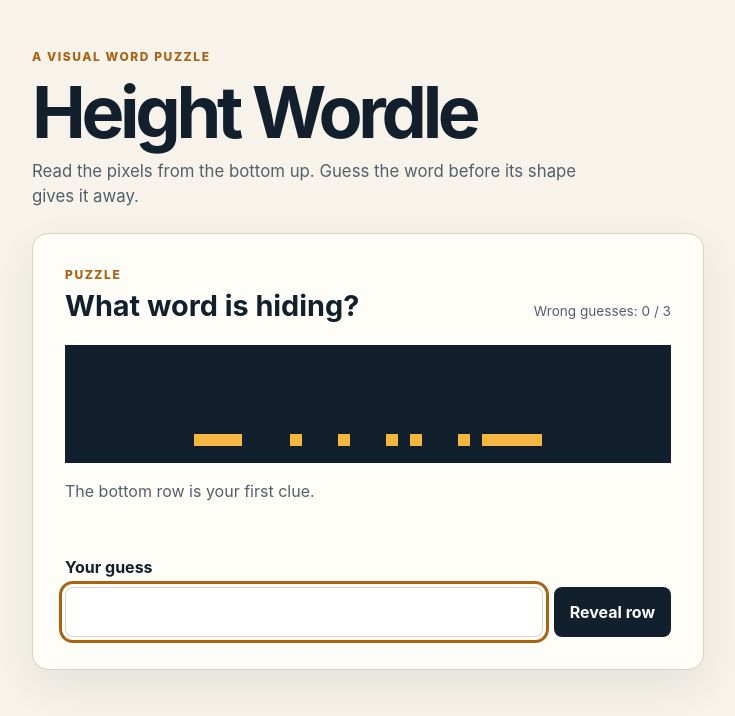
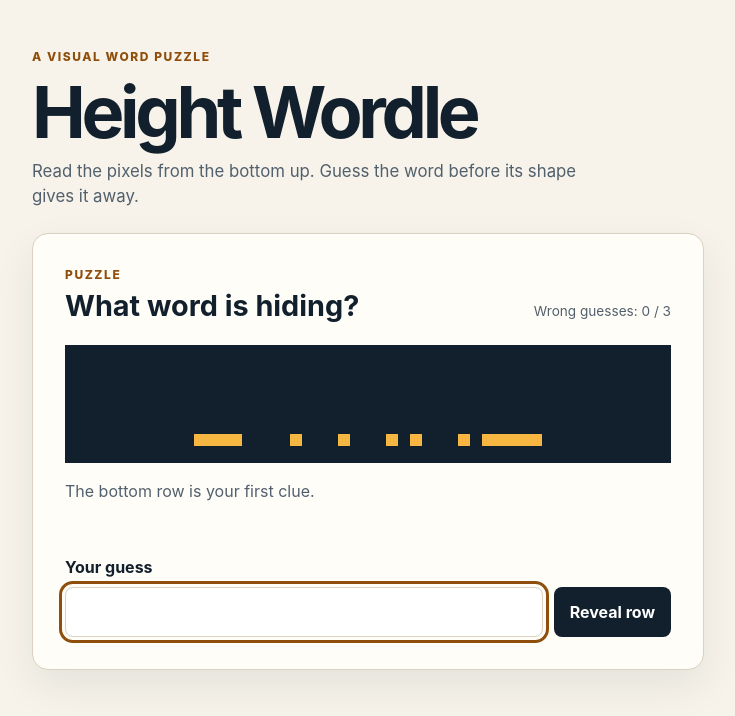
Before and after one commit to adityabhandari781/upword, a website with bundled scripts: page index.html in a window 1280 px wide. Shown: the whole page, without its empty margins (272-1007 px from the left). Built offline with nearby package versions, Linux system fonts and the light colour scheme.

Commit message:
fix: clear browser quality checks

```diff
--- a/css/style.css
+++ b/css/style.css
@@ -6,7 +6,7 @@
   --card: #fffdf8;
   --line: #d9d1c1;
   --accent: #f5b642;
-  --accent-dark: #a96112;
+  --accent-dark: #8f4e0c;
   --error: #a43d35;
 }
 
```
Also changed, not shown: index.html (+1 -0 lines).
